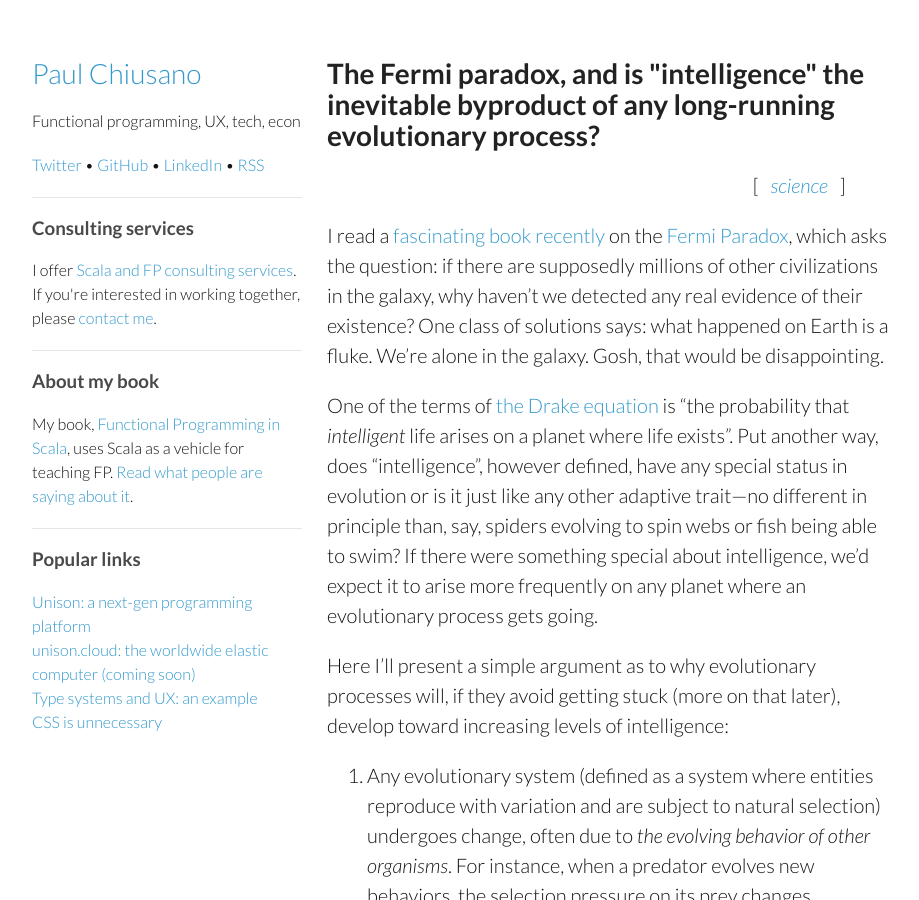
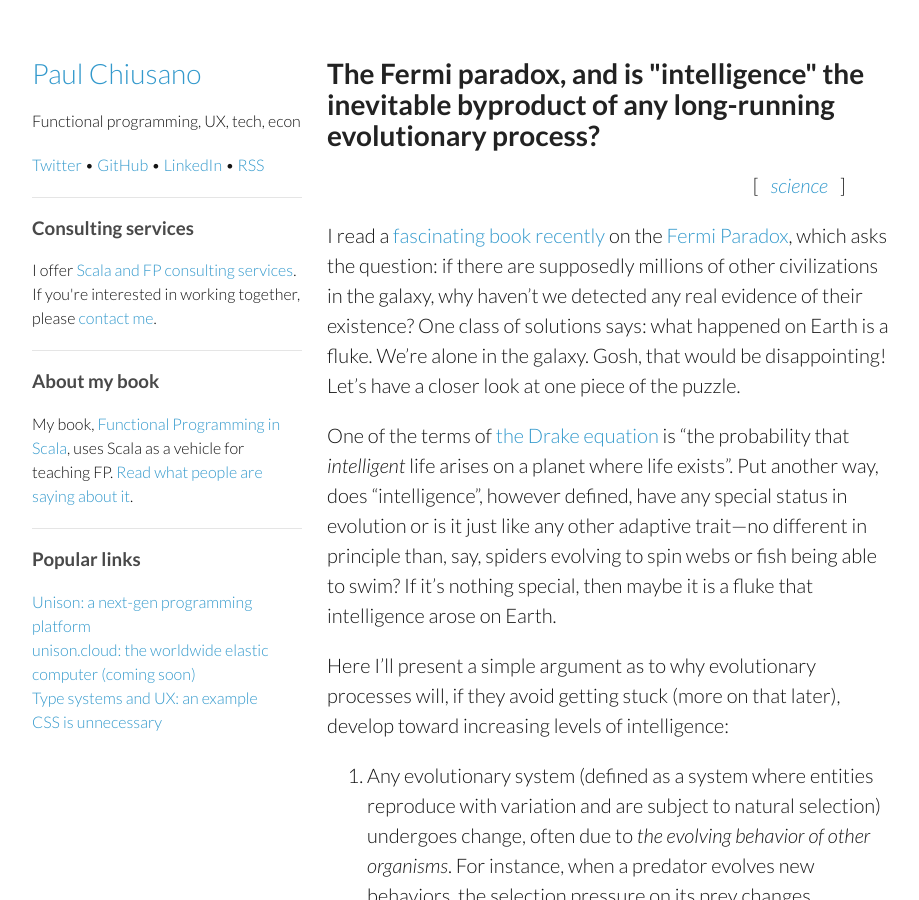
Before and after one commit to pchiusano/pchiusano.github.io, a Jekyll site: the page built from _posts/2018-04-14-intelligence.markdown, in a window 1280 px wide and 900 px high. Shown: the whole window, without its empty margins (178-1097 px from the left). Built offline with Jekyll 4.4.1, drawn with Linux system fonts in a browser that asks for light colours; comment, search, counter and statistics services are not loaded; some of the changed text lies outside the part shown.

Commit message:
Update 2018-04-14-intelligence.markdown

```diff
--- a/_posts/2018-04-14-intelligence.markdown
+++ b/_posts/2018-04-14-intelligence.markdown
@@ -4,9 +4,9 @@ categories: [science]
 title: The Fermi paradox, and is "intelligence" the inevitable byproduct of any long-running evolutionary process?
 ---
 
-I read a [fascinating book recently](https://www.amazon.com/Universe-Teeming-Aliens-WHERE-EVERYBODY/dp/3319132350/ref=dp_ob_title_bk) on the [Fermi Paradox](https://en.wikipedia.org/wiki/Fermi_paradox), which asks the question: if there are supposedly millions of other civilizations in the galaxy, why haven't we detected any real evidence of their existence? One class of solutions says: what happened on Earth is a fluke. We're alone in the galaxy. Gosh, that would be disappointing.
+I read a [fascinating book recently](https://www.amazon.com/Universe-Teeming-Aliens-WHERE-EVERYBODY/dp/3319132350/ref=dp_ob_title_bk) on the [Fermi Paradox](https://en.wikipedia.org/wiki/Fermi_paradox), which asks the question: if there are supposedly millions of other civilizations in the galaxy, why haven't we detected any real evidence of their existence? One class of solutions says: what happened on Earth is a fluke. We're alone in the galaxy. Gosh, that would be disappointing! Let's have a closer look at one piece of the puzzle.
 
-One of the terms of [the Drake equation](https://en.wikipedia.org/wiki/Drake_equation) is "the probability that _intelligent_ life arises on a planet where life exists". Put another way, does "intelligence", however defined, have any special status in evolution or is it just like any other adaptive trait---no different in principle than, say, spiders evolving to spin webs or fish being able to swim? If there were something special about intelligence, we'd expect it to arise more frequently on any planet where an evolutionary process gets going.
+One of the terms of [the Drake equation](https://en.wikipedia.org/wiki/Drake_equation) is "the probability that _intelligent_ life arises on a planet where life exists". Put another way, does "intelligence", however defined, have any special status in evolution or is it just like any other adaptive trait---no different in principle than, say, spiders evolving to spin webs or fish being able to swim? If it's nothing special, then maybe it is a fluke that intelligence arose on Earth.
 
 Here I'll present a simple argument as to why evolutionary processes will, if they avoid getting stuck (more on that later), develop toward increasing levels of intelligence:
 
```
Also changed, not shown: other parts of _posts/2018-04-14-intelligence.markdown (+1 -1 lines).
